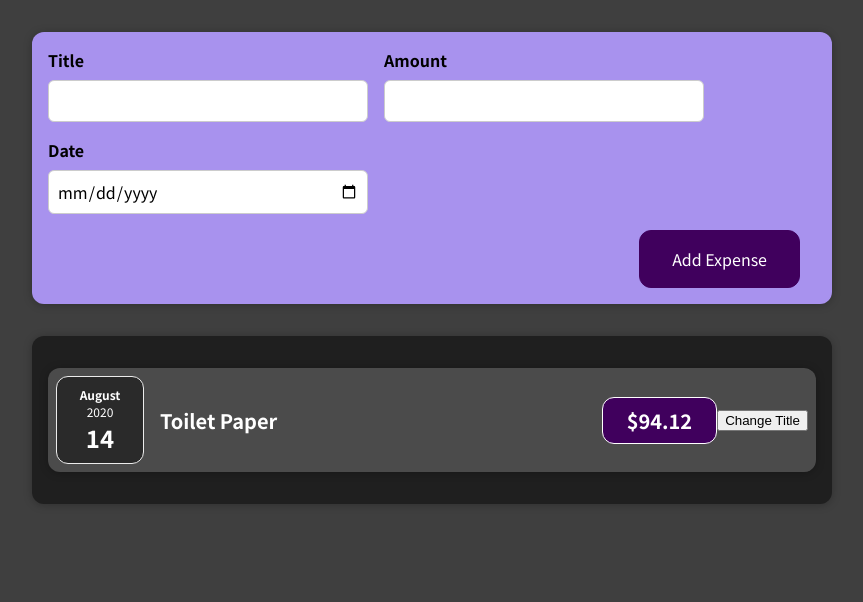
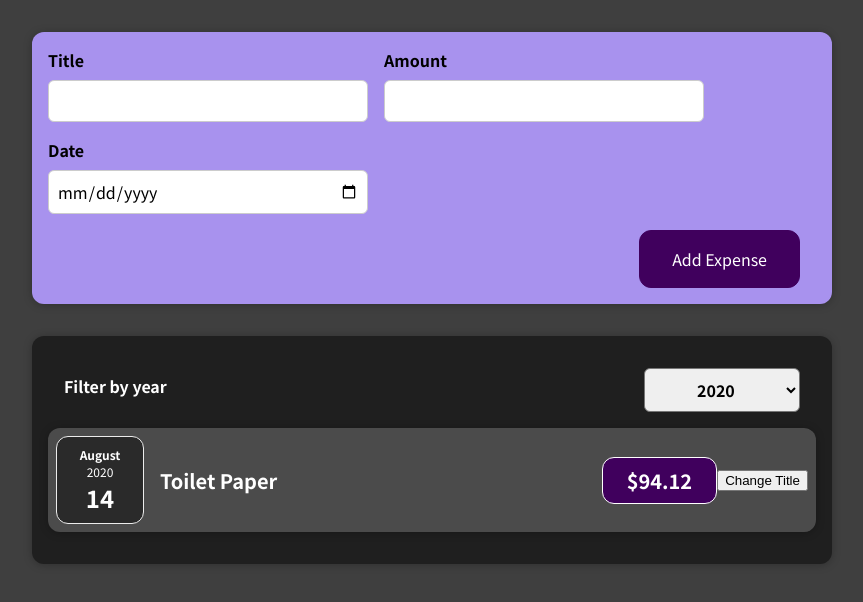
Before and after one commit to olivergarciarg/react-training, a React (Create React App) app in the folder react-complete-guide/: page / in a window 1280 px wide. Shown: the top 602 px of the page, without its empty margins (208-1071 px from the left). Built offline with nearby package versions, Linux system fonts and the light colour scheme.

Commit message:
start of section 3 video 61

```diff
--- a/react-complete-guide/src/components/Expenses/Expenses.js
+++ b/react-complete-guide/src/components/Expenses/Expenses.js
@@ -1,12 +1,23 @@
+import React, {useState} from 'react'
+
 import ExpenseItem from './ExpenseItem';
 import Card from '../UI/Card';
 import './Expenses.css';
+import ExpensesFilter from './ExpensesFilter';
 
 const Expenses = (props) => {
+  const [filteredYear, setFilteredYear] = useState('2020');
+  const filterChangeHandler = (selectedYear) => {
+    setFilteredYear(selectedYear);
+  };
+
   return (
-    <Card className='expenses'>
-      <ExpenseItem title={props.items[0].title} amount={props.items[0].amount} date={props.items[0].date}/>
-    </Card>
+    <div>
+      <Card className='expenses'>
+        <ExpensesFilter selected={filteredYear} onChangeFilter={filterChangeHandler}/>
+        <ExpenseItem title={props.items[0].title} amount={props.items[0].amount} date={props.items[0].date}/>
+      </Card>
+    </div>
   );
 }
 
--- /dev/null
+++ b/react-complete-guide/src/components/Expenses/ExpensesFilter.css
@@ -0,0 +1,24 @@
+.expenses-filter {
+  color: white;
+  padding: 0 1rem;
+}
+
+.expenses-filter__control {
+  display: flex;
+  width: 100%;
+  align-items: center;
+  justify-content: space-between;
+  margin: 1rem 0;
+}
+
+.expenses-filter label {
+  font-weight: bold;
+  margin-bottom: 0.5rem;
+}
+
+.expenses-filter select {
+  font: inherit;
+  padding: 0.5rem 3rem;
+  font-weight: bold;
+  border-radius: 6px;
+}
--- /dev/null
+++ b/react-complete-guide/src/components/Expenses/ExpensesFilter.js
@@ -0,0 +1,25 @@
+import React from 'react';
+
+import './ExpensesFilter.css';
+
+const ExpensesFilter = (props) => {
+  const dropdownChangeHandler = (event) => {
+    props.onChangeFilter(event.target.value);
+  };
+
+  return (
+    <div className='expenses-filter'>
+      <div className='expenses-filter__control'>
+        <label>Filter by year</label>
+        <select value={props.selected} onChange={dropdownChangeHandler}>
+          <option value='2022'>2022</option>
+          <option value='2021'>2021</option>
+          <option value='2020'>2020</option>
+          <option value='2019'>2019</option>
+        </select>
+      </div>
+    </div>
+  );
+};
+
+export default ExpensesFilter;
```
Also changed, not shown: 1 other file (tests, documents, lock files or other folders).
